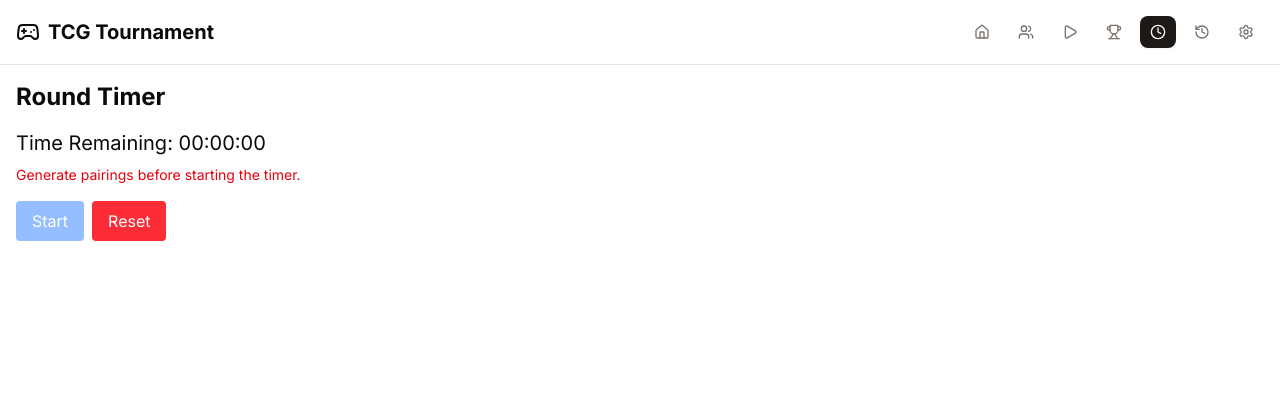
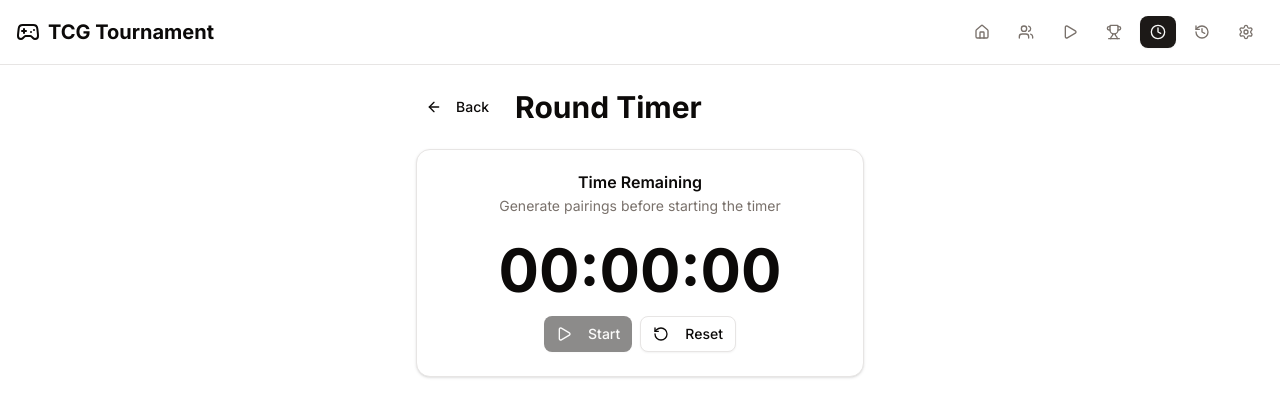
Before and after one commit to radianx/oswisso-web, a Next.js app: page /timer in a window 1280 px wide. Shown: the top 416 px of the page. Built offline with nearby package versions, Linux system fonts and the light colour scheme; no server answers; the database is empty.

Commit message:
style(timer): redesign timer page

```diff
--- a/app/timer/page.tsx
+++ b/app/timer/page.tsx
@@ -1,6 +1,16 @@
 "use client";
 
 import { useState, useEffect } from "react";
+import Link from "next/link";
+import { ArrowLeft, Play, Pause, RotateCcw } from "lucide-react";
+import {
+  Card,
+  CardContent,
+  CardDescription,
+  CardHeader,
+  CardTitle,
+} from "@/components/ui/card";
+import { Button } from "@/components/ui/button";
 
 interface Tournament {
   id: string;
@@ -114,54 +124,66 @@ export default function TimerPage() {
   };
 
   return (
-    <div className="p-4">
-      <h1 className="text-2xl font-bold mb-4">Round Timer</h1>
+    <div className="container mx-auto p-6">
+      <div className="max-w-md mx-auto space-y-6">
+        <div className="flex items-center space-x-4">
+          <Link href="/rounds">
+            <Button variant="ghost" size="sm">
+              <ArrowLeft className="h-4 w-4 mr-2" />
+              Back
+            </Button>
+          </Link>
+          <div>
+            <h1 className="text-3xl font-bold">Round Timer</h1>
             {tournament && (
-        <div>
-          <p>
-            <strong>Tournament:</strong> {tournament.name}
-          </p>
-          <p>
-            <strong>Round:</strong> {tournament.currentRound} /{" "}
-            {tournament.rounds}
-          </p>
-        </div>
-      )}
-      <div className="mt-4">
-        <p className="text-xl">
-          Time Remaining:{" "}
-          {new Date(timeRemaining).toISOString().substr(11, 8)}
-        </p>
-        {!hasPairings && (
-          <p className="text-red-600 text-sm mt-2">
-            Generate pairings before starting the timer.
+              <p className="text-muted-foreground">
+                {tournament.name} – Round {tournament.currentRound} / {tournament.rounds}
               </p>
             )}
           </div>
-      <div className="mt-4">
-        {!isRunning && (
-          <button
-            className="bg-blue-500 text-white px-4 py-2 rounded disabled:opacity-50"
-            onClick={handleStart}
-            disabled={!hasPairings}
-          >
+        </div>
+
+        <Card>
+          <CardHeader>
+            <CardTitle className="text-center">Time Remaining</CardTitle>
+            <CardDescription className="text-center">
+              {hasPairings
+                ? "Manage the current round's time"
+                : "Generate pairings before starting the timer"}
+            </CardDescription>
+          </CardHeader>
+          <CardContent className="space-y-4">
+            <div className="text-center">
+              <div className="text-6xl font-mono font-bold">
+                {new Date(timeRemaining).toISOString().substr(11, 8)}
+              </div>
+            </div>
+            <div className="flex justify-center space-x-2">
+              {!isRunning ? (
+                <Button onClick={handleStart} disabled={!hasPairings}>
+                  <Play className="mr-2 h-4 w-4" />
                   Start
-          </button>
+                </Button>
+              ) : (
+                <Button variant="secondary" onClick={handlePauseResume}>
+                  {isPaused ? (
+                    <>
+                      <Play className="mr-2 h-4 w-4" /> Resume
+                    </>
+                  ) : (
+                    <>
+                      <Pause className="mr-2 h-4 w-4" /> Pause
+                    </>
                   )}
-        {isRunning && (
-          <button
-            className="bg-yellow-500 text-white px-4 py-2 rounded"
-            onClick={handlePauseResume}
-          >
-            {isPaused ? "Resume" : "Pause"}
-          </button>
+                </Button>
               )}
-        <button
-          className="bg-red-500 text-white px-4 py-2 rounded ml-2"
-          onClick={handleReset}
-        >
+              <Button variant="outline" onClick={handleReset}>
+                <RotateCcw className="mr-2 h-4 w-4" />
                 Reset
-        </button>
+              </Button>
+            </div>
+          </CardContent>
+        </Card>
       </div>
     </div>
   );
```
Lines whose indentation alone changed are shown as unchanged.
